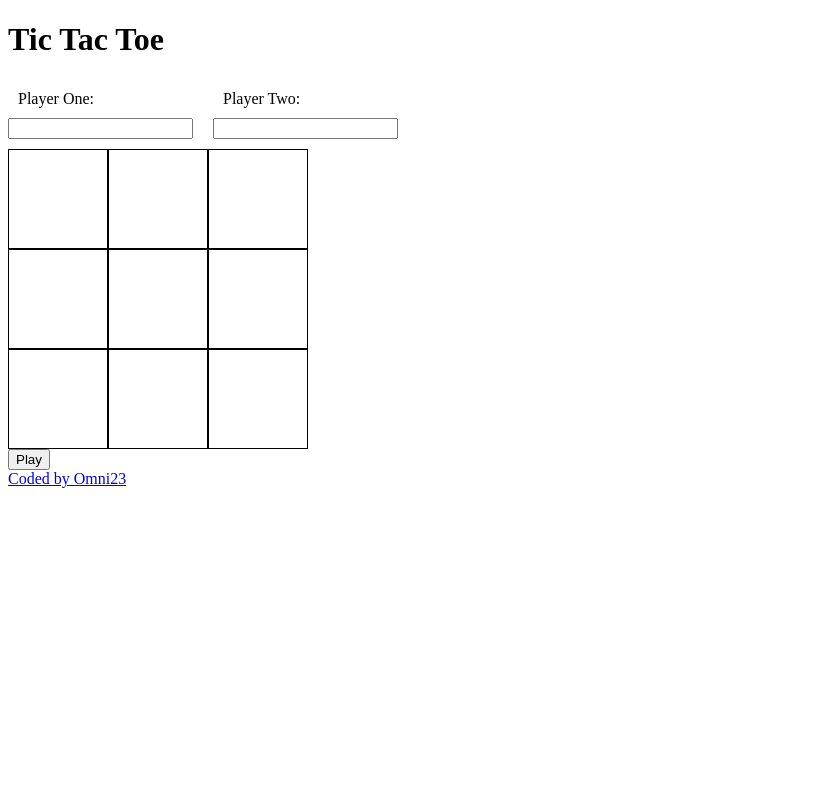
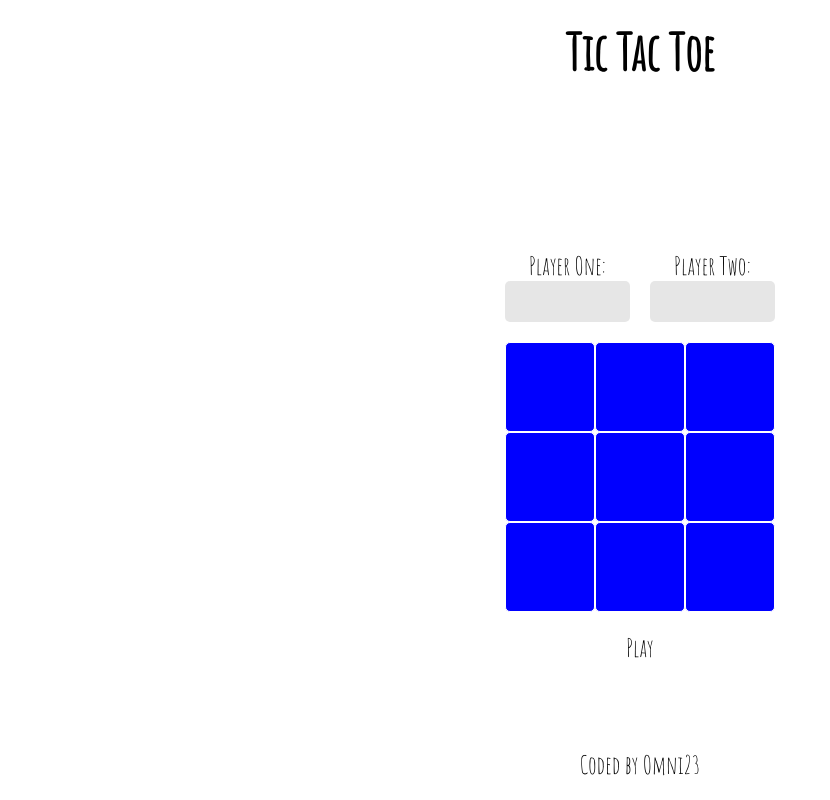
Before and after one commit to holdenr505/odin-tic-tac-toe, a plain HTML site: page index.html in a window 1280 px wide. Shown: the whole page, without its empty margins (0-830 px from the left). Drawn offline with Linux system fonts and the light colour scheme.

Commit message:
Add basic/temp layout

```diff
--- a/styles/style.css
+++ b/styles/style.css
@@ -1,3 +1,44 @@
+* {
+    margin: 0;
+    padding: 0;
+    border: none;
+    outline: none;
+    box-sizing: border-box;
+    background: none;
+    font-family: "Amatic SC";
+    font-size: 1.25rem;
+}
+
+/*stuff*/
+
+body {
+    min-height: 100vh;
+    display: flex;
+    flex-direction: column;
+}
+
+header {
+    padding: 20px;
+    text-align: center;
+}
+
+h1 {
+    font-size: clamp(1.5rem, 2.5vw + 1rem, 2.5rem);
+}
+
+main {
+    flex: 1;
+    display: flex;
+    flex-direction: column;
+    align-items: center;
+    justify-content: center;
+}
+
+#status-text {
+    margin: 40px 0;
+    font-size: 2rem;
+}
+
 form {
     display: flex;
     gap: 20px;
@@ -5,16 +46,44 @@ form {
 
 label {
     display: block;
-    margin: 10px;
+    text-align: center;
+}
+
+input {
+    padding: 5px;
+    width: 125px;
+    border-radius: 5px;
+    background-color: rgb(230, 230, 230);
+}
+
+button {
+    cursor: pointer;
 }
 
 #grid-container {
-    margin-top: 10px;
     display: grid;
-    grid-template-columns: repeat(3, 100px);
-    grid-template-rows: repeat(3, 100px);
+    grid-template-columns: repeat(3, 90px);
+    grid-template-rows: repeat(3, 90px);
+    margin: 20px 0;
 }
 
-#grid-container > div {
-    border: 1px solid black;
+.tile {
+    display: flex;
+    justify-content: center;
+    align-items: center;
+    border: solid 1px white;
+    border-radius: 5px;
+    color: white;
+    font-family: sans-serif;
+    background-color: blue;
 }
+
+footer {
+    padding: 20px;
+    text-align: center;
+}
+
+a {
+    text-decoration: none;
+    color: black;
+}
```
